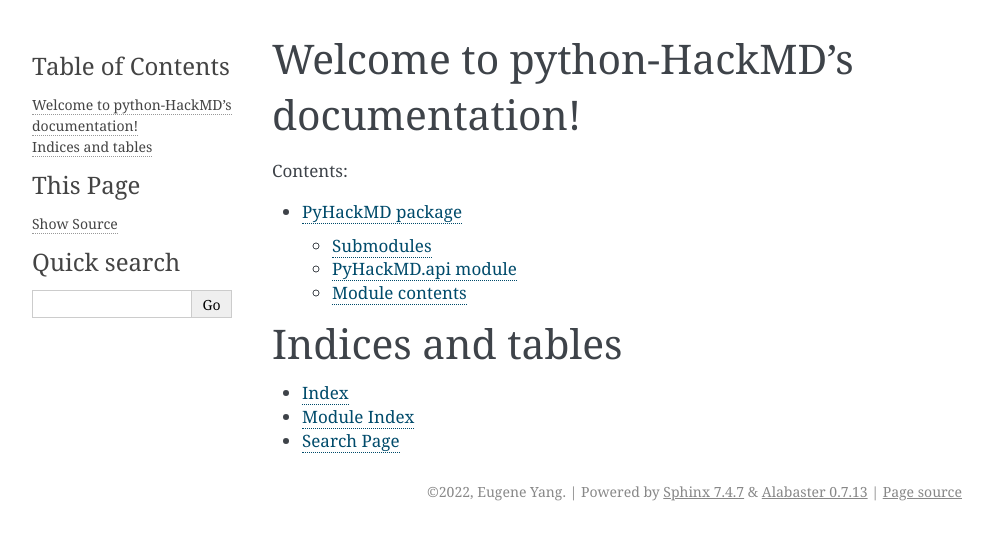
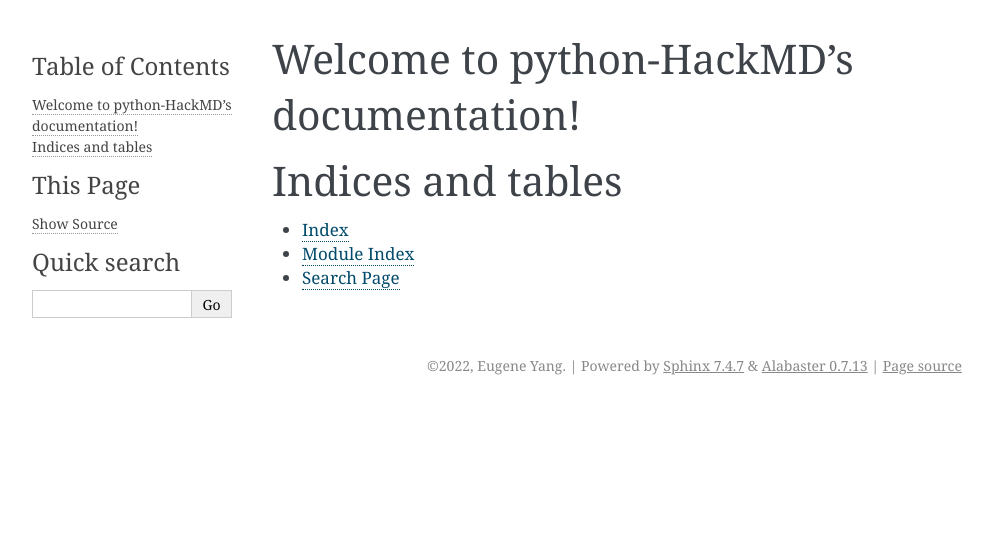
Before and after one commit to eugene87222/python-HackMD, a Sphinx documentation site: the page built from docs/source/index.rst, in a window 1280 px wide. Shown: the top 540 px of the page, without its empty margins (148-1141 px from the left). Built offline with Sphinx 7.4.7, drawn with Linux system fonts in a browser that asks for light colours; part of the change alters nothing that is shown.

Commit message:
update files for readthedocds

```diff
--- a/docs/source/conf.py
+++ b/docs/source/conf.py
@@ -22,13 +22,18 @@ extensions = [
    'sphinx.ext.doctest',
    'sphinx.ext.autodoc',
    'sphinx.ext.autosummary',
+   'sphinx.ext.intersphinx',
    # 'autoapi.extension',
 ]
 
+intersphinx_mapping = {
+    'python': ('https://docs.python.org/3/', None),
+    'sphinx': ('https://www.sphinx-doc.org/en/master/', None),
+}
+intersphinx_disabled_domains = ['std']
+
 templates_path = ['_templates']
-exclude_patterns = []
-
-master_doc = 'index'
+# exclude_patterns = []
 
 # autoapi_dirs = ['../../src']
 
--- a/docs/source/index.rst
+++ b/docs/source/index.rst
@@ -6,11 +6,11 @@
 Welcome to python-HackMD's documentation!
 =========================================
 
-.. toctree::
-   :maxdepth: 4
-   :caption: Contents:
+.. .. toctree::
+..    :maxdepth: 4
+..    :caption: Contents:
 
-   PyHackMD
+..    PyHackMD
 
 
 Indices and tables
```
